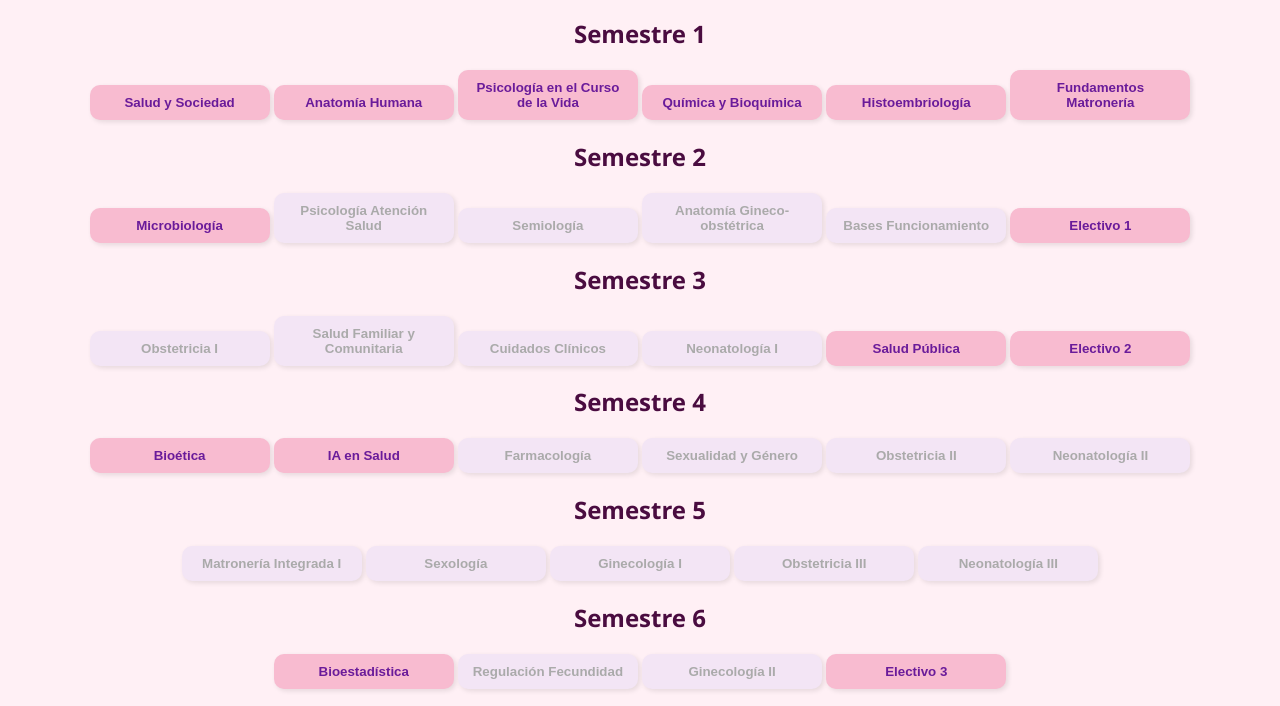
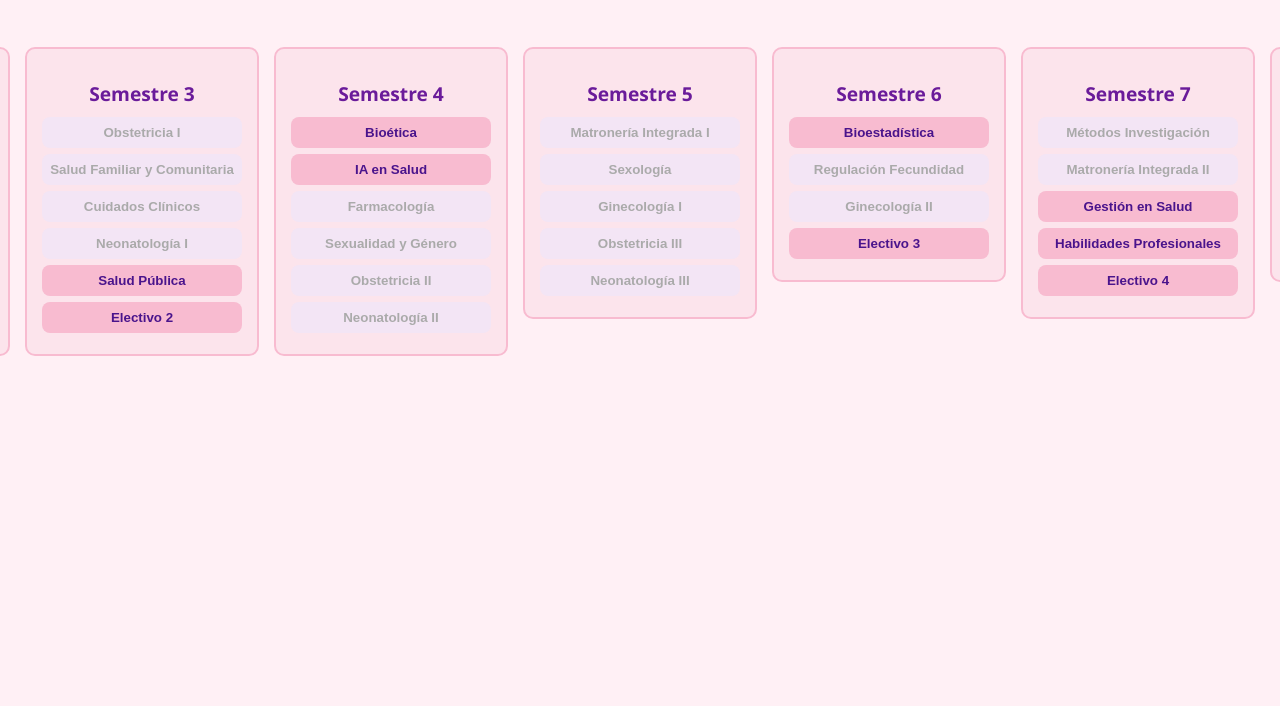
Before and after one commit to valentina-ortiz-brio/Obstetricia-malla-Umayor, a plain HTML site: page index.html in a window 1280 px wide. Shown: the part 66-772 px from the top of the page. Drawn offline with Linux system fonts and the light colour scheme.

Commit message:
Update estilos.css

```diff
--- a/estilos.css
+++ b/estilos.css
@@ -2,9 +2,9 @@ body {
   background-color: #fff0f5;
   font-family: 'Segoe UI', sans-serif;
   color: #4a0c40;
+  text-align: center;
   margin: 0;
   padding: 0;
-  text-align: center;
 }
 
 h1 {
@@ -12,33 +12,40 @@ h1 {
   color: #880e4f;
 }
 
-.grid-malla {
-  display: grid;
-  grid-template-rows: repeat(10, auto);
+.malla-grid {
+  display: flex;
+  justify-content: center;
+  align-items: flex-start;
   gap: 15px;
-  padding: 20px;
-  max-width: 1400px;
-  margin: auto;
+  padding: 30px;
+  overflow-x: auto;
 }
 
-.semestre {
-  display: flex;
-  justify-content: center;
-  flex-wrap: wrap;
-  gap: 10px;
+.semestre-col {
+  background-color: #fce4ec;
+  border: 2px solid #f8bbd0;
+  border-radius: 10px;
+  padding: 15px;
+  min-width: 200px;
+}
+
+.semestre-col h2 {
+  color: #6a1b9a;
+  font-size: 1.2em;
+  margin-bottom: 10px;
 }
 
 .ramo {
   background-color: #f8bbd0;
   border: none;
-  border-radius: 10px;
-  padding: 10px 14px;
-  width: 180px;
+  border-radius: 8px;
+  padding: 8px;
+  margin-bottom: 6px;
+  font-weight: bold;
+  color: #4a148c;
   cursor: pointer;
-  font-weight: bold;
-  color: #6a1b9a;
-  box-shadow: 2px 2px 5px rgba(0,0,0,0.1);
-  transition: 0.3s;
+  width: 100%;
+  transition: 0.2s;
 }
 
 .ramo:hover {
@@ -46,7 +53,7 @@ h1 {
 }
 
 .ramo.aprobado {
-  background-color: #ad1457;
+  background-color: #ab47bc;
   color: white;
 }
 
```
